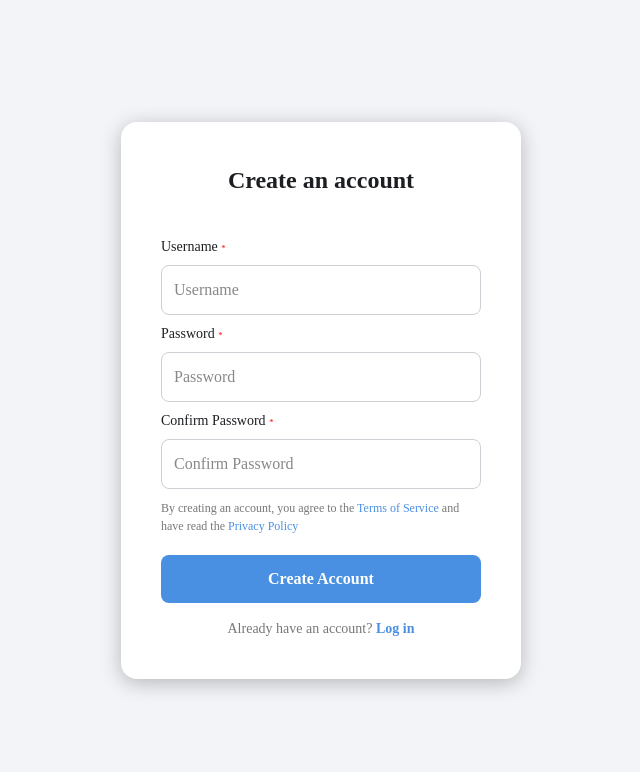
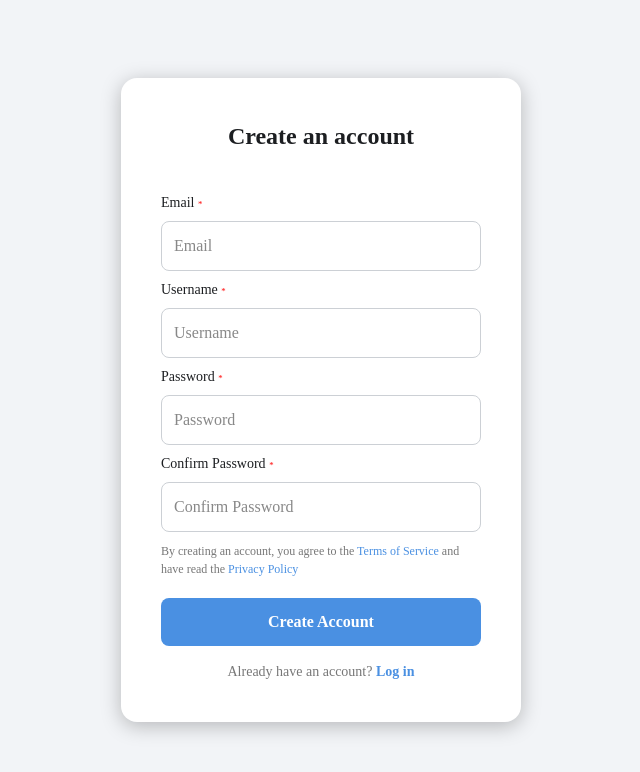
Before and after one commit to sonlu3612/laz-chat, a React (Vite) app in the folder web/: page /register in a window 1280 px wide. Shown: the top 772 px of the page, without its empty margins (319-959 px from the left). Built offline with nearby package versions, Linux system fonts and the light colour scheme.

Commit message:
Register: add email input

```diff
--- a/web/src/pages/Register.jsx
+++ b/web/src/pages/Register.jsx
@@ -14,6 +14,12 @@ const Register = (props) => {
         <div className="signup-container">
           <h2>Create an account</h2>
           <form>
+            <div className="input-group">
+              <label htmlFor="email">
+                Email <span style={{ color: "red" }}>*</span>
+              </label>
+              <input type="email" id="email" placeholder="Email" />
+            </div>
             <div className="input-group">
               <label htmlFor="username">
                 Username <span style={{ color: "red" }}>*</span>
```
